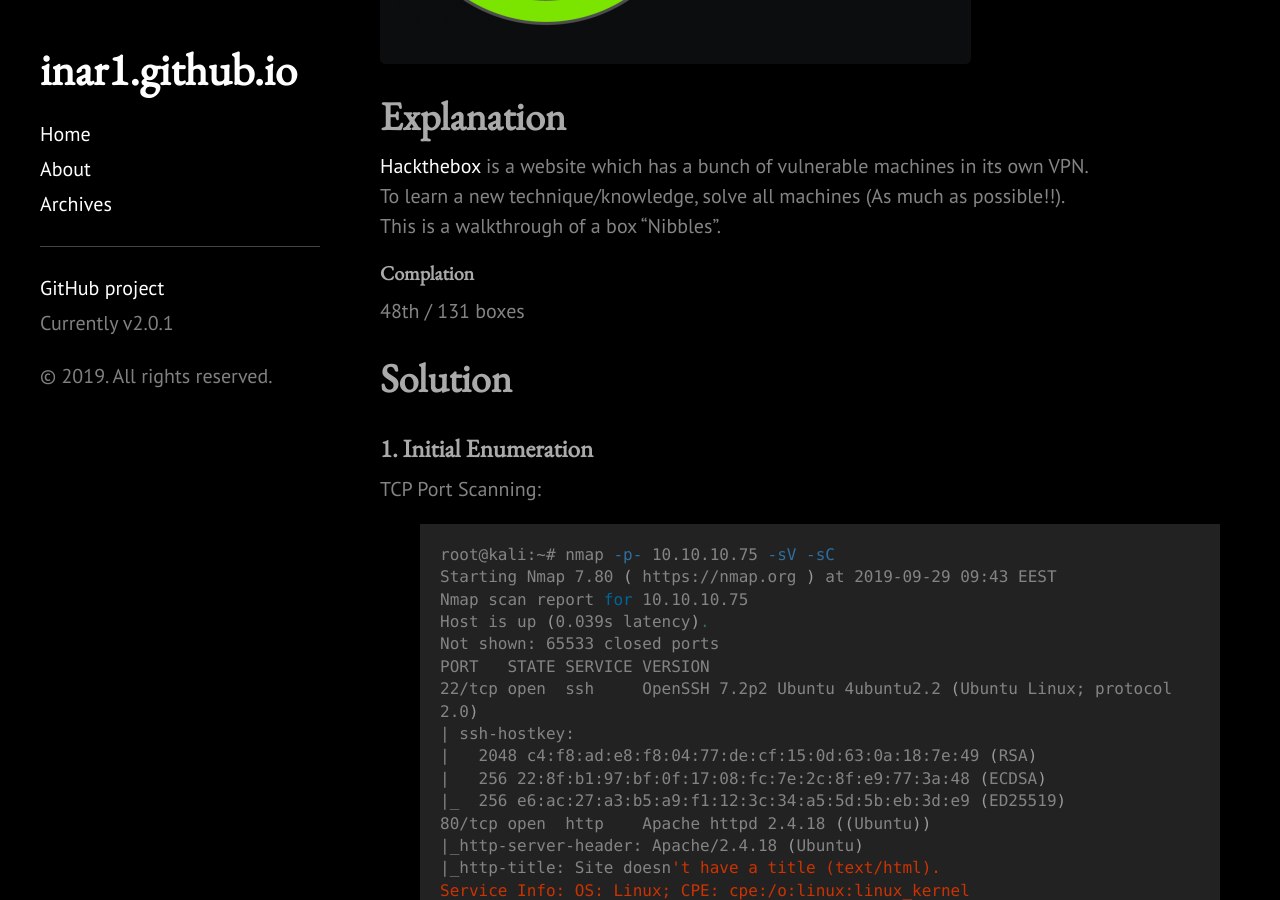
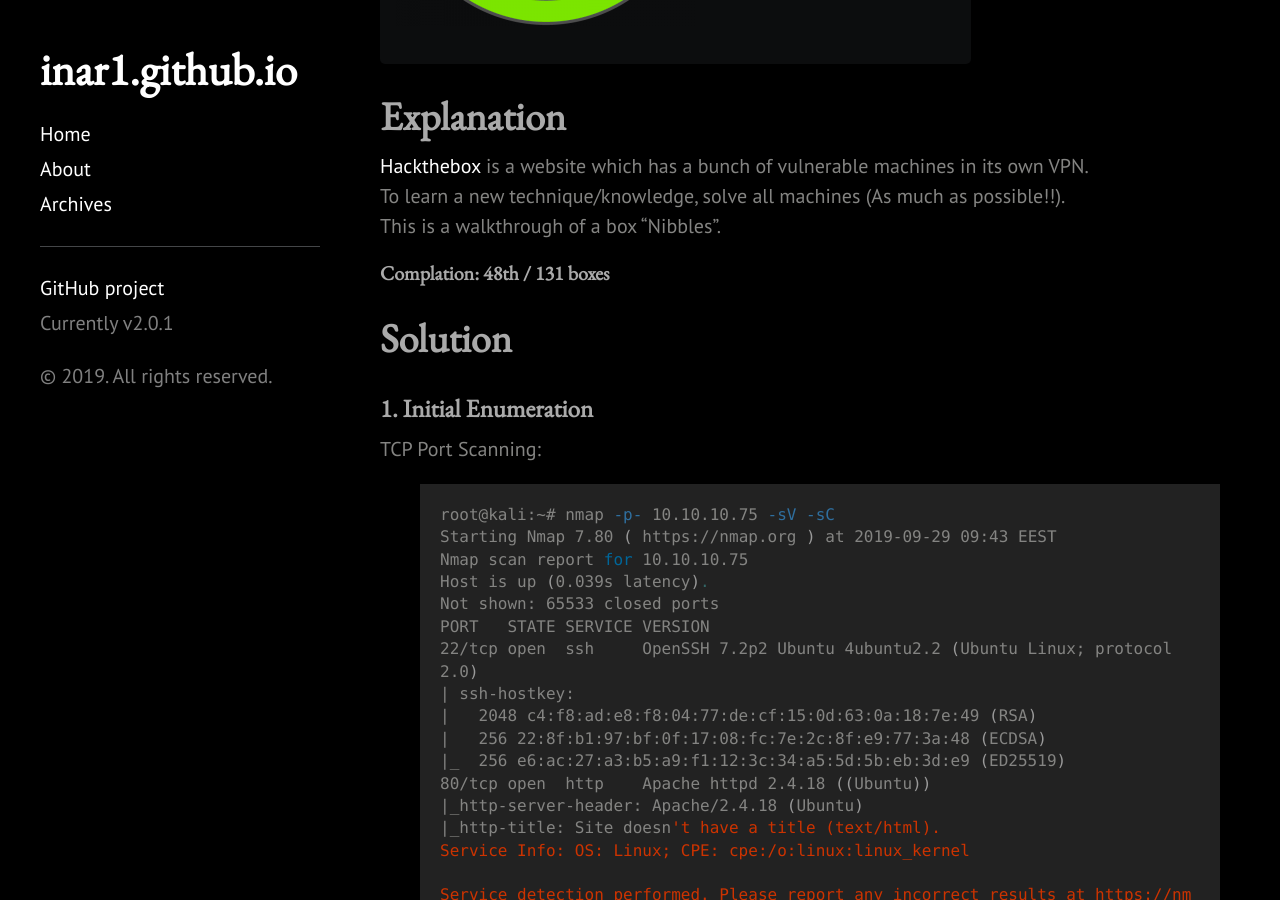
Before and after one commit to 1n4r1/1n4r1.github.io, a Jekyll site: the page built from _posts/2019-09-29-Hackthebox-Nibbles-Walkthrough.md, in a window 1280 px wide and 900 px high, scrolled down 490 px. Built offline with Jekyll 4.4.1, drawn with Linux system fonts in a browser that asks for light colours; a style sheet for code colours, icons or effects is not loaded.

Commit message:
upload nibbles-walkthrough

```diff
--- a/_posts/2019-09-29-Hackthebox-Nibbles-Walkthrough.md
+++ b/_posts/2019-09-29-Hackthebox-Nibbles-Walkthrough.md
@@ -10,9 +10,7 @@ categories: HackTheBox
 To learn a new technique/knowledge, solve all machines (As much as possible!!).<br>
 This is a walkthrough of a box "Nibbles".<br>
 
-#### Complation
-48th / 131 boxes
-<br>
+#### Complation: 48th / 131 boxes
 
 # Solution
 ### 1. Initial Enumeration
```
